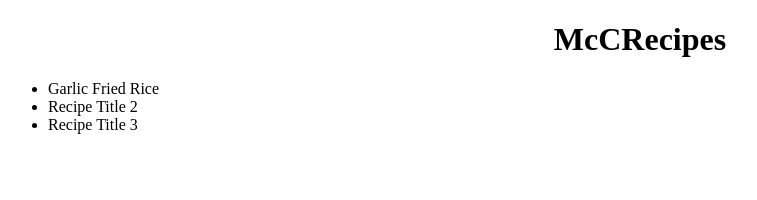
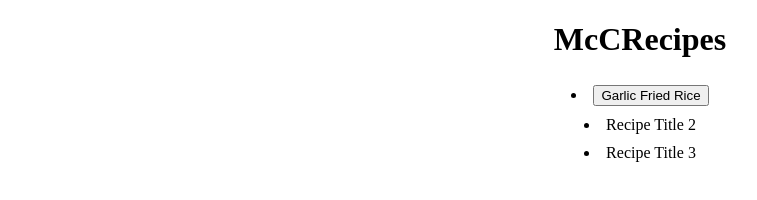
Before and after one commit to danthecodeman/McC-Recipes, a plain HTML site: page index.html in a window 1280 px wide. Shown: the whole page, without its empty margins (0-757 px from the left). Drawn offline with Linux system fonts and the light colour scheme.

Commit message:
main page organizations

```diff
--- a/index.html
+++ b/index.html
@@ -10,8 +10,9 @@
     </head>
     <body>
         <h1>McCRecipes</h1>
+        <div class="recipes"
         <ul>
-            <li><a href="recipes/garlic-fried-rice.html">Garlic Fried Rice</a></li>
+            <li><button><a href="recipes/garlic-fried-rice.html">Garlic Fried Rice</a></button></li>
             <li><a href="recipes/yourrecipe.html">Recipe Title 2</a></li>
             <li><a href="recipes/yourrecipe.html">Recipe Title 3</a></li>
         </ul>
--- a/styles.css
+++ b/styles.css
@@ -2,8 +2,19 @@ h1 {
     text-align: center;
 }
 
-ul{
+.recipes {
+    text-align: center;
+}
+
+.recipes ul {
     text-align: left;
+    display: inline-block;
+    margin: 0;
+    padding: 0;
+}
+
+.recipes li {
+    padding: 5px 5px;
 }
 
 a {
```
